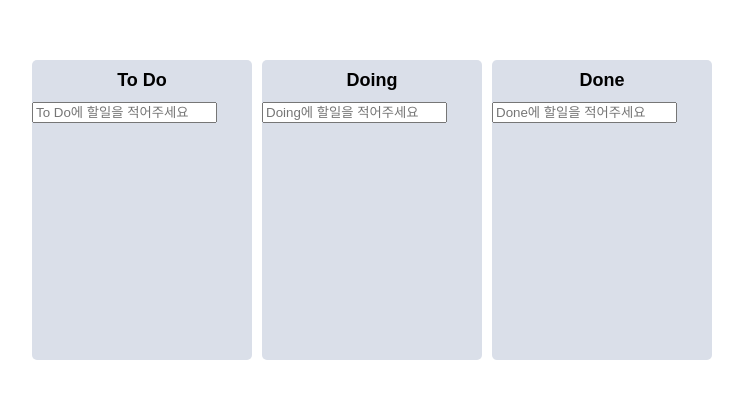
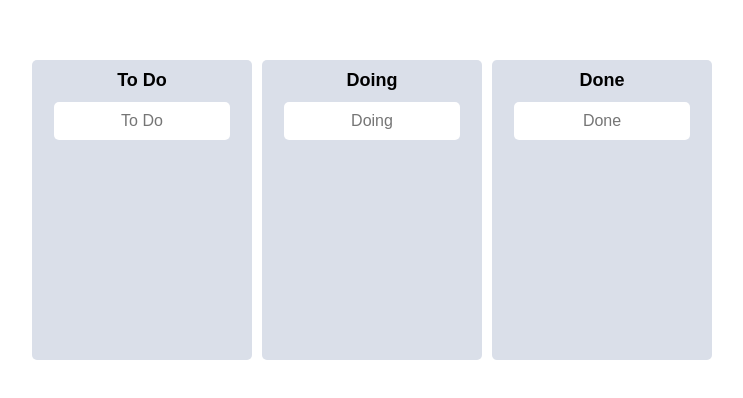
Before and after one commit to wjdghks963/drag-content, a React (Create React App) app: page / in a window 1280 px wide. Shown: the part 190-588 px from the top of the page, without its empty margins (268-1011 px from the left). Built offline with nearby package versions, Linux system fonts and the light colour scheme.

Commit message:
code chanllenge 2개

```diff
--- a/src/App.tsx
+++ b/src/App.tsx
@@ -24,7 +24,7 @@
 function App() {
   const [toDos, setToDos] = useRecoilState(toDostate);
   const onDragEnd = (info: DropResult) => {
-    const { destination, draggableId, source } = info;
+    const { destination, source } = info;
     if (!destination) return;
     if (destination?.droppableId === source.droppableId) {
       // 같은 보드에서 움직인다.
--- a/src/Components/Board.tsx
+++ b/src/Components/Board.tsx
@@ -42,6 +42,19 @@
 
 const Form = styled.form`
   width: 100%;
+  display: flex;
+  justify-content: center;
+  padding-bottom: 10px;
+  input {
+    font-size: 16px;
+    border: 0;
+    background-color: white;
+    width: 80%;
+    padding: 10px;
+    border-radius: 5px;
+    text-align: center;
+    margin: 0 auto;
+  }
 `;
 
 interface IBoardProps {
@@ -55,16 +68,22 @@
 function Board({ toDos, boardId }: IBoardProps) {
   const setToDos = useSetRecoilState(toDostate);
   const { register, setValue, handleSubmit } = useForm<IForm>();
-  const onValid = (toDo: any) => {
+  const onValid = ({ toDo }: IForm) => {
     const newToDo = {
       id: Date.now(),
       text: toDo,
     };
     setToDos((allBoards) => {
-      return { ...allBoards, [boardId]: [newToDo, ...allBoards[boardId]] };
+      const save = {
+        ...allBoards,
+        [boardId]: [newToDo, ...allBoards[boardId]],
+      };
+      localStorage.setItem("toDo", JSON.stringify(save));
+      return save;
     });
     setValue("toDo", "");
   };
+
   return (
     <Wrapper>
       <Title>{boardId}</Title>
@@ -72,7 +91,7 @@
         <input
           {...register("toDo", { required: true })}
           type="text"
-          placeholder={`${boardId}에 할일을 적어주세요`}
+          placeholder={`${boardId}`}
         ></input>
       </Form>
       <Droppable droppableId={boardId}>
--- a/src/atoms.tsx
+++ b/src/atoms.tsx
@@ -9,11 +9,15 @@
   [key: string]: ITodo[];
 }
 
+const localStorageToDos = localStorage.getItem("toDo");
+const parsedToDos = JSON.parse(localStorageToDos as any);
 export const toDostate = atom<IToDoState>({
   key: "toDo",
-  default: {
-    "To Do": [],
-    Doing: [],
-    Done: [],
-  },
+  default: parsedToDos
+    ? parsedToDos
+    : {
+        "To Do": [],
+        Doing: [],
+        Done: [],
+      },
 });
```
Also changed, not shown: 1 other file (tests, documents, lock files or other folders).
